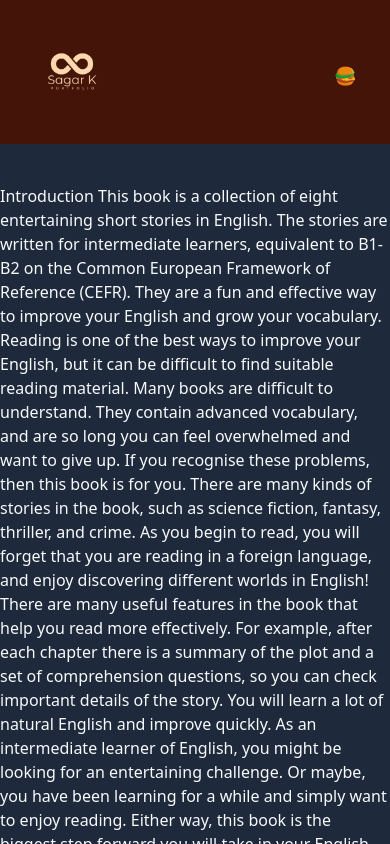
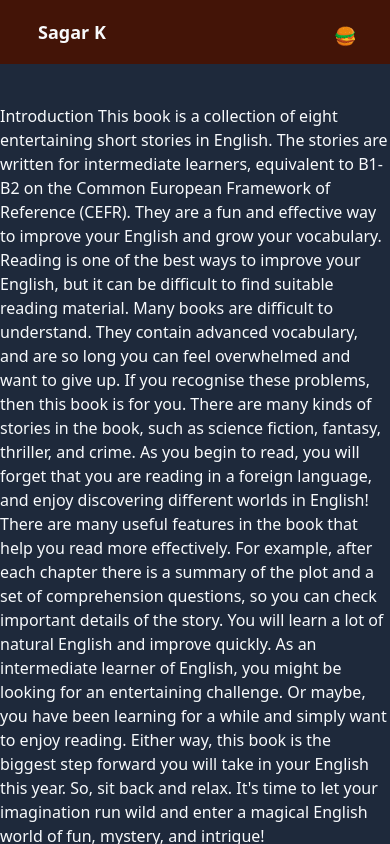
Before and after one commit to sagarkarki903/Portfolio_Main, a React (Vite) app: page / in a window 390 px wide. Shown: the top 844 px of the page. Built offline with nearby package versions, Linux system fonts and the light colour scheme.

Commit message:
added Burger_menu Coponent and fixed the bug to make it appear on NavBar

```diff
--- a/src/App.jsx
+++ b/src/App.jsx
@@ -4,6 +4,7 @@ import NavBar from './NavBar'
 import Story from './Story'
 import Lottie from "lottie-react";
 import OnProgress from "./OnProgress.json"
+
 
 function App() {
   const [count, setCount] = useState(0)
@@ -18,6 +19,7 @@ function App() {
 
 
                <NavBar />
+
 
               <div>
                <Story />
--- a/src/BurgerMenu.jsx
+++ b/src/BurgerMenu.jsx
@@ -1,6 +1,17 @@
+import { useState } from "react"
+
 export default function BurgerMenu(){
 
-    <div className="h-56 w-full bg-orange-800 flex justify-center ">
+const SlidingDiv = () => {
+        const[isOpen, setIsOpen] = useState(false);
+
+
+}
+
+
+        return(
+
+        <div className="h-56 w-full bg-orange-800 flex justify-center fixed md:hidden ">
         <ul className="flex flex-col justify-center gap-y-4">
                 <li>About</li>
                 <li>Experiences</li>
@@ -9,4 +20,5 @@ export default function BurgerMenu(){
          </ul>
 
     </div>
+        )
 }
--- a/src/Buttons.jsx
+++ b/src/Buttons.jsx
@@ -1,4 +1,9 @@
 export default function Buttons(){
+return(
+    <>
+    </>
+)
+
 
 
 }
--- a/src/Logo.jsx
+++ b/src/Logo.jsx
@@ -1,7 +1,8 @@
 export default function Logo(){
     return(
-        <div className="logo w-24 h-24" >
-            <a href="/"><img src="images\adobe_logo.png" alt="logo_sagark" /> </a>
+        <div className="logo w-24 h-10 flex justify-center items-center font-extrabold text-lg"  >
+            {/* <a href="/"><img src="images\adobe_logo.png" alt="logo_sagark" /> </a> */}
+            <a href="/"> Sagar K </a>
         </div>
     )
 }
--- a/src/NavBar.jsx
+++ b/src/NavBar.jsx
@@ -5,6 +5,7 @@ import { useState } from "react";
 import Lottie from "lottie-react";
 import burger from "./lottie_animations/burger.json"
 import cross from "./lottie_animations/cross.json"
+import BurgerMenu from "./BurgerMenu";
 
 function NavBar() {
     const [burger_open, setBurgerOpen] = useState(false);
@@ -19,7 +20,7 @@ function NavBar() {
 
     return(
         <>
-        <div className="flex items-center justify-between p-6 bg-orange-950 sticky top-0 z-[20] mx-auto ">
+        <div className="flex items-center justify-between p-6 bg-orange-950 sticky top-0 z-[20] mx-auto h-16">
 
                 <Logo />
                 <div className=" md:block hidden">
@@ -34,7 +35,7 @@ function NavBar() {
                      <SignIn/>
                 </div>
 
-                <div className="h-11 w-11 md:hidden" onClick={handleClickBurger}>
+                <div className="h-10 w-11  md:hidden flex justify-center items-center" onClick={handleClickBurger}>
                 {burger_open ? (
                     // <img src="images\forks.png" alt="hamburger_menu " />
                     <Lottie animationData={cross} loop={false}/>
@@ -50,15 +51,8 @@ function NavBar() {
         </div>
 
         {burger_menu && (
-            <div className="h-56 w-full bg-orange-800 flex justify-center fixed  md:hidden ">
-            <ul className="flex flex-col justify-center gap-y-4">
-                    <li>About</li>
-                    <li>Experiences</li>
-                    <li>Projects</li>
-                    <li>About</li>
-             </ul>
+           <BurgerMenu isOpen={burger_open} />
 
-        </div>
         )}
 
 
```
Lines whose indentation alone changed are shown as unchanged.
